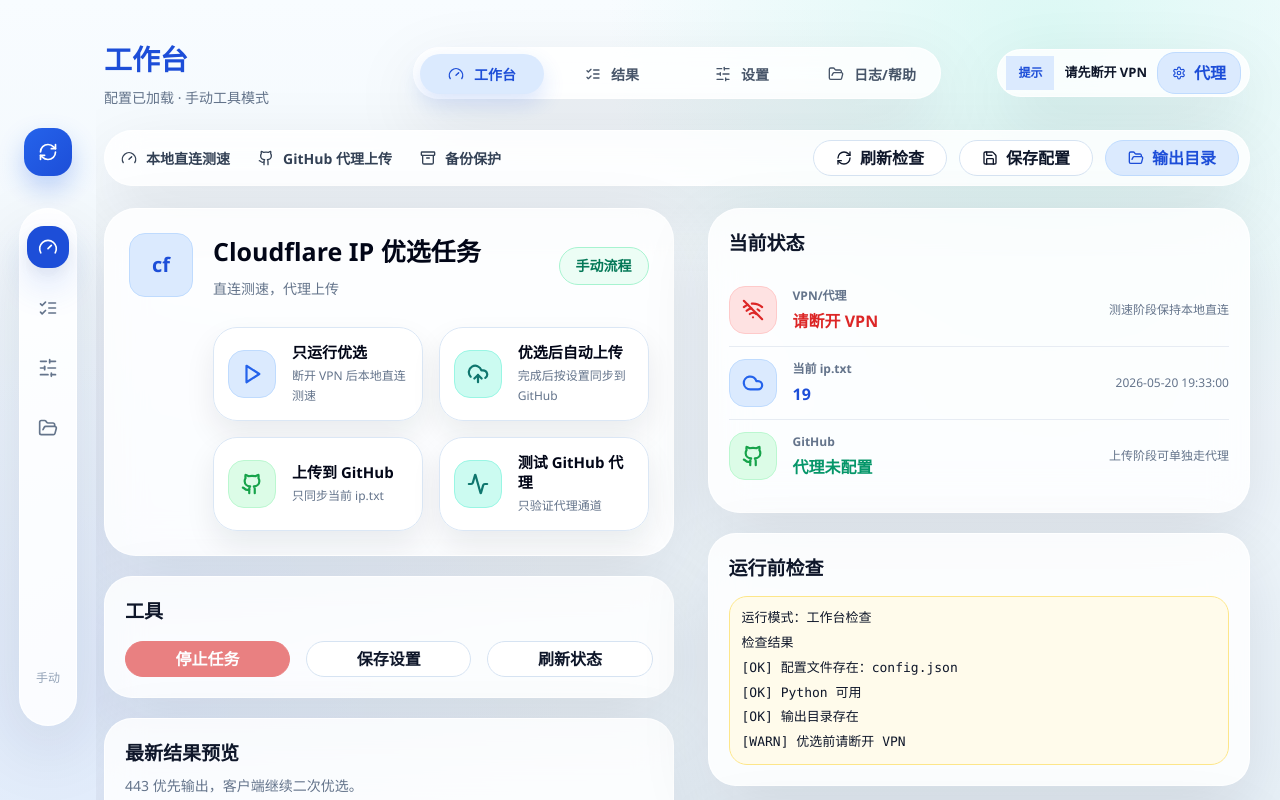
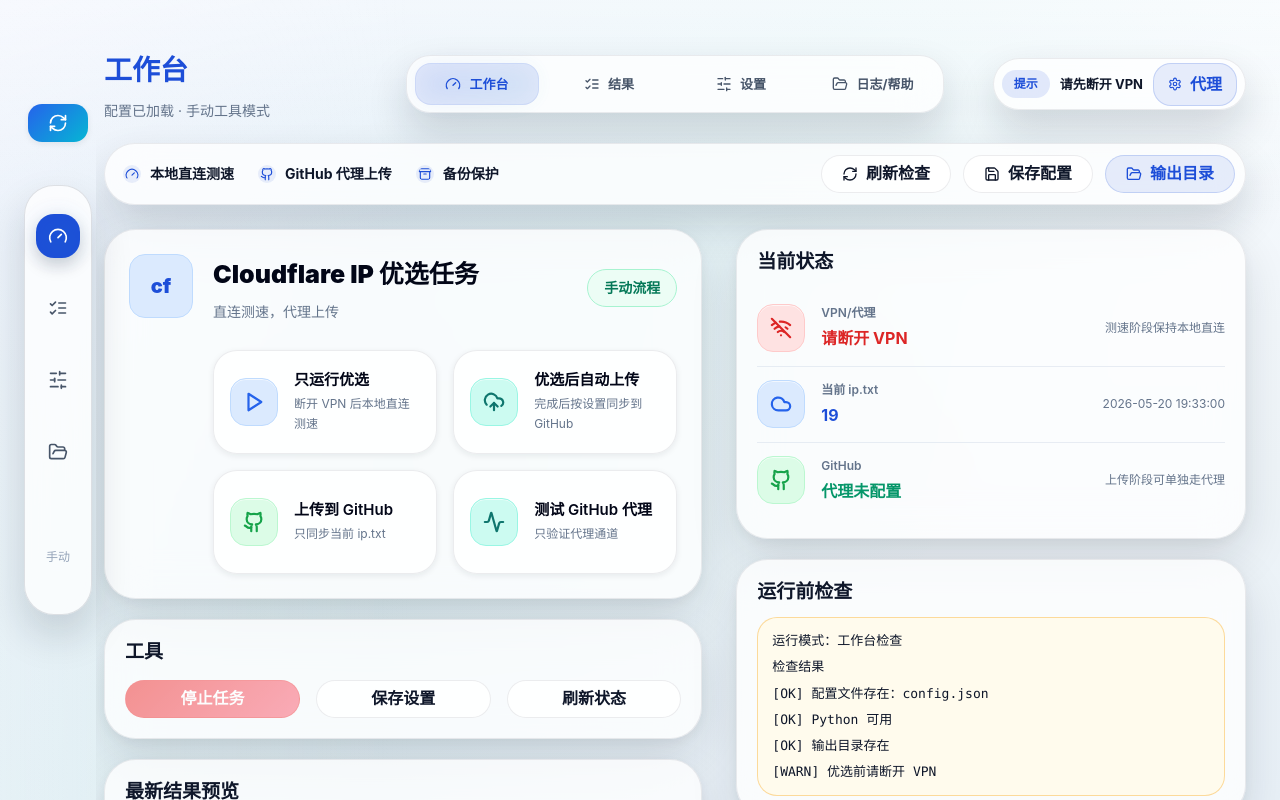
Before and after one commit to 178517877qq-sketch/xunni, a React (Vite) app: page / in a window 1280 px wide. Built offline with nearby package versions, Linux system fonts and the light colour scheme.

Commit message:
style: refine cockpit desktop polish

```diff
--- a/src/styles.css
+++ b/src/styles.css
@@ -3,15 +3,37 @@
 @tailwind utilities;
 
 :root {
-  font-family: "Microsoft YaHei UI", "Segoe UI", system-ui, sans-serif;
+  font-family: Inter, "Microsoft YaHei UI", "Segoe UI", system-ui, sans-serif;
   color: #0f172a;
   background: #eef4f8;
   letter-spacing: 0;
-  --motion-ease: cubic-bezier(0.22, 1, 0.36, 1);
-  --motion-fast: 160ms;
-  --panel-shadow: 0 24px 70px rgba(15, 23, 42, 0.1);
-  --lift-shadow: 0 18px 36px rgba(37, 99, 235, 0.16), 0 6px 14px rgba(15, 23, 42, 0.06);
-  --lift-shadow-strong: 0 22px 42px rgba(37, 99, 235, 0.2), 0 8px 18px rgba(15, 23, 42, 0.08);
+
+  --primary: #1d4ed8;
+  --primary-hover: #1e40af;
+  --primary-light: rgba(29, 78, 216, 0.12);
+  --accent: #0ea5a5;
+  --success: #22c55e;
+  --danger: #ef4444;
+  --warning: #f59e0b;
+
+  --bg-primary: #eef4f8;
+  --bg-card: rgba(255, 255, 255, 0.76);
+  --bg-card-strong: rgba(255, 255, 255, 0.9);
+  --bg-hover: rgba(15, 23, 42, 0.06);
+  --bg-field: rgba(248, 251, 255, 0.88);
+  --border: rgba(15, 23, 42, 0.12);
+  --border-light: rgba(15, 23, 42, 0.08);
+  --text-primary: #0f172a;
+  --text-secondary: #475569;
+  --text-muted: #94a3b8;
+
+  --shadow-sm: 0 2px 6px rgba(15, 23, 42, 0.08);
+  --shadow-md: 0 12px 24px rgba(15, 23, 42, 0.12);
+  --shadow-lg: 0 20px 40px rgba(15, 23, 42, 0.16);
+  --edge-glow: linear-gradient(135deg, rgba(29, 78, 216, 0.28), rgba(14, 165, 165, 0.2));
+  --panel-shadow: 0 20px 48px rgba(15, 23, 42, 0.12), 0 4px 14px rgba(15, 23, 42, 0.06);
+  --motion-ease: cubic-bezier(0.16, 1, 0.3, 1);
+  --motion-fast: 180ms;
 }
 
 * {
@@ -27,6 +49,16 @@
 
 body {
   overflow: hidden;
+  color: var(--text-primary);
+  line-height: 1.6;
+  -webkit-font-smoothing: antialiased;
+}
+
+button,
+input,
+textarea {
+  font: inherit;
+  letter-spacing: 0;
 }
 
 button {
@@ -40,91 +72,150 @@
   box-shadow: none !important;
 }
 
+button:focus-visible,
+input:focus-visible,
+textarea:focus-visible {
+  outline: 3px solid rgba(29, 78, 216, 0.24);
+  outline-offset: 3px;
+}
+
 .app-shell {
+  position: relative;
   height: 100vh;
   display: grid;
   grid-template-columns: 96px minmax(0, 1fr);
+  overflow: hidden;
   background:
-    radial-gradient(circle at 82% 4%, rgba(208, 247, 240, 0.7), transparent 34%),
-    radial-gradient(circle at 8% 85%, rgba(218, 230, 255, 0.58), transparent 34%),
-    linear-gradient(180deg, #f8fcff 0%, #e8f1f8 100%);
+    linear-gradient(135deg, rgba(29, 78, 216, 0.08) 0%, rgba(14, 165, 165, 0.07) 42%, rgba(255, 255, 255, 0) 72%),
+    linear-gradient(180deg, #f8fbff 0%, #eef4f8 58%, #e8f0f7 100%);
+}
+
+.app-shell::before {
+  content: "";
+  position: fixed;
+  inset: 0;
+  pointer-events: none;
+  background:
+    linear-gradient(90deg, rgba(255, 255, 255, 0.34), rgba(255, 255, 255, 0) 32%),
+    linear-gradient(180deg, rgba(255, 255, 255, 0.5), rgba(255, 255, 255, 0) 28%);
 }
 
 .sidebar {
   position: relative;
-  padding-top: 128px;
-  display: flex;
-  flex-direction: column;
-  align-items: center;
+  z-index: 4;
 }
 
 .sidebar-refresh {
-  width: 48px;
-  height: 48px;
+  position: fixed;
+  left: 28px;
+  top: calc(50% - 296px);
+  width: 60px;
+  height: 38px;
   display: grid;
   place-items: center;
   border: 0;
   color: white;
-  border-radius: 18px;
-  background: linear-gradient(135deg, #2563eb, #1d4ed8);
-  box-shadow: 0 12px 26px rgba(37, 99, 235, 0.28);
-  transition: transform var(--motion-fast) var(--motion-ease), box-shadow var(--motion-fast) var(--motion-ease);
+  border-radius: 14px;
+  background: linear-gradient(135deg, #2563eb, #06b6d4);
+  box-shadow: var(--shadow-sm);
+  transition:
+    transform var(--motion-fast) var(--motion-ease),
+    box-shadow var(--motion-fast) var(--motion-ease),
+    filter var(--motion-fast) var(--motion-ease);
 }
 
 .sidebar-refresh:hover {
-  transform: translateY(-2px);
-  box-shadow: var(--lift-shadow-strong);
+  transform: translateY(-1px);
+  filter: saturate(1.04);
+  box-shadow: var(--shadow-md);
+}
+
+.sidebar-refresh:active {
+  transform: translateY(0) scale(0.98);
 }
 
 .sidebar-rail {
-  margin-top: 32px;
-  width: 58px;
-  height: 518px;
-  padding: 18px 0;
+  position: fixed;
+  left: 24px;
+  top: 50%;
+  transform: translateY(-50%);
+  width: 68px;
+  min-height: 430px;
+  max-height: calc(100vh - 124px);
+  padding: 28px 0;
   display: flex;
   flex-direction: column;
   align-items: center;
-  gap: 18px;
-  border: 1px solid rgba(255, 255, 255, 0.85);
+  gap: 28px;
+  border: 1px solid var(--border);
   border-radius: 30px;
-  background: rgba(255, 255, 255, 0.84);
-  box-shadow: 0 24px 70px rgba(15, 23, 42, 0.12);
+  background: var(--bg-card);
+  box-shadow: var(--shadow-lg);
+  backdrop-filter: blur(20px);
 }
 
 .sidebar-item {
-  width: 42px;
-  height: 42px;
+  position: relative;
+  isolation: isolate;
+  width: 44px;
+  height: 44px;
   display: grid;
   place-items: center;
   border: 0;
-  border-radius: 17px;
-  color: #64748b;
+  border-radius: 18px;
+  color: var(--text-secondary);
   background: transparent;
   transition:
-    color var(--motion-fast) var(--motion-ease),
-    background var(--motion-fast) var(--motion-ease),
-    transform var(--motion-fast) var(--motion-ease),
-    box-shadow var(--motion-fast) var(--motion-ease);
+    color 220ms var(--motion-ease),
+    background 220ms var(--motion-ease),
+    transform 220ms var(--motion-ease);
 }
 
-.sidebar-item:hover,
+.sidebar-item::before {
+  content: "";
+  position: absolute;
+  inset: 3px;
+  z-index: -1;
+  border-radius: inherit;
+  background: var(--edge-glow);
+  opacity: 0;
+  filter: blur(12px);
+  transition: opacity 220ms var(--motion-ease), transform 220ms var(--motion-ease);
+}
+
+.sidebar-item:hover {
+  color: var(--text-primary);
+  background: var(--bg-hover);
+  transform: scale(1.05);
+}
+
+.sidebar-item:hover::before {
+  opacity: 0.55;
+  transform: scale(1.02);
+}
+
 .sidebar-item.active {
   color: white;
-  background: #1d4ed8;
-  box-shadow: var(--lift-shadow);
-  transform: translateY(-1px);
+  background: var(--primary);
+  box-shadow: 0 8px 16px rgba(15, 23, 42, 0.18);
+}
+
+.sidebar-item.active::before {
+  opacity: 0.62;
 }
 
 .workspace {
+  position: relative;
+  z-index: 1;
   min-width: 0;
   height: 100vh;
   overflow: auto;
-  padding: 38px 30px 26px 8px;
+  padding: 48px 34px 30px 8px;
 }
 
 .topbar {
   display: grid;
-  grid-template-columns: minmax(250px, 1fr) auto minmax(240px, 1fr);
+  grid-template-columns: minmax(240px, 1fr) auto minmax(240px, 1fr);
   align-items: center;
   gap: 20px;
 }
@@ -133,85 +224,122 @@
 .notice-pill,
 .workflow-strip,
 .glass-panel {
-  border: 1px solid rgba(255, 255, 255, 0.78);
-  background: rgba(255, 255, 255, 0.82);
-  box-shadow: 0 24px 70px rgba(15, 23, 42, 0.1);
-  backdrop-filter: blur(18px);
+  border: 1px solid var(--border-light);
+  background: var(--bg-card);
+  box-shadow: var(--shadow-lg);
+  backdrop-filter: blur(20px);
 }
 
 .page-tabs {
-  height: 52px;
-  padding: 6px;
+  height: 58px;
+  padding: 8px;
   display: flex;
-  gap: 6px;
-  border-radius: 26px;
+  align-items: center;
+  gap: 8px;
+  border-radius: 24px;
 }
 
 .page-tab {
+  position: relative;
+  isolation: isolate;
   min-width: 124px;
-  height: 40px;
-  padding: 0 18px;
+  height: 42px;
+  padding: 0 16px;
   display: inline-flex;
   align-items: center;
   justify-content: center;
-  gap: 10px;
+  gap: 8px;
   border: 0;
-  border-radius: 20px;
-  color: #475569;
+  border-radius: 16px;
+  color: var(--text-secondary);
   background: transparent;
-  font-size: 14px;
+  font-size: 13px;
   font-weight: 700;
+  white-space: nowrap;
   transition:
-    transform var(--motion-fast) var(--motion-ease),
-    background var(--motion-fast) var(--motion-ease),
-    box-shadow var(--motion-fast) var(--motion-ease),
-    color var(--motion-fast) var(--motion-ease);
+    color 220ms var(--motion-ease),
+    background 220ms var(--motion-ease),
+    transform 220ms var(--motion-ease);
+}
+
+.page-tab::before {
+  content: "";
+  position: absolute;
+  inset: 4px;
+  z-index: -1;
+  border-radius: inherit;
+  background: var(--edge-glow);
+  opacity: 0;
+  filter: blur(12px);
+  transition: opacity 220ms var(--motion-ease), transform 220ms var(--motion-ease);
 }
 
 .page-tab:hover {
-  color: #1d4ed8;
-  background: rgba(255, 255, 255, 0.92);
-  box-shadow: 0 14px 28px rgba(15, 23, 42, 0.08);
-  transform: translateY(-1px);
+  color: var(--text-primary);
+  background: var(--bg-hover);
+  transform: translateY(-1px) scale(1.04);
+}
+
+.page-tab:hover::before {
+  opacity: 0.54;
+  transform: scale(1.05);
 }
 
 .page-tab.active {
-  color: #1d4ed8;
-  background: #dbeafe;
-  box-shadow: 0 10px 22px rgba(37, 99, 235, 0.16);
+  color: var(--primary);
+  background: rgba(29, 78, 216, 0.12);
+  box-shadow: inset 0 0 0 1px rgba(29, 78, 216, 0.08);
+}
+
+.page-tab.active::before {
+  opacity: 0.32;
+}
+
+.page-tab:active,
+.sidebar-item:active,
+.action-tile:active,
+.ghost-button:active,
+.secondary-button:active,
+.soft-button:active,
+.danger-button:active {
+  transform: scale(0.98);
 }
 
 .notice-pill {
   justify-self: end;
-  height: 48px;
-  min-width: 240px;
+  height: 52px;
+  min-width: 252px;
   padding: 6px 8px;
   display: flex;
   align-items: center;
   gap: 10px;
-  border-radius: 24px;
+  border-radius: 999px;
 }
 
 .notice-pill span {
   padding: 8px 12px;
-  border-radius: 0;
-  background: #dbeafe;
-  color: #1d4ed8;
+  border-radius: 999px;
+  background: rgba(29, 78, 216, 0.12);
+  color: var(--primary);
   font-size: 12px;
   font-weight: 800;
+  line-height: 1;
 }
 
 .notice-pill strong {
+  min-width: 0;
   font-size: 13px;
   white-space: nowrap;
+  overflow: hidden;
+  text-overflow: ellipsis;
 }
 
 .notice-pill button,
 .soft-button {
-  border: 1px solid #bfdbfe;
+  border: 1px solid rgba(29, 78, 216, 0.18);
   border-radius: 18px;
-  background: #dbeafe;
-  color: #1d4ed8;
+  background: rgba(29, 78, 216, 0.1);
+  color: var(--primary);
   font-weight: 800;
   display: inline-flex;
   align-items: center;
@@ -221,73 +349,120 @@
 
 .notice-pill button {
   margin-left: auto;
+  min-width: 74px;
   padding: 8px 14px;
 }
 
 .workflow-strip {
   margin-top: 22px;
-  height: 56px;
-  padding: 8px 10px 8px 16px;
+  min-height: 62px;
+  padding: 9px 10px 9px 18px;
   display: flex;
   align-items: center;
-  gap: 28px;
-  border-radius: 28px;
+  gap: 24px;
+  border-radius: 31px;
 }
 
 .workflow-strip span {
   display: inline-flex;
   align-items: center;
   gap: 9px;
-  color: #334155;
+  min-width: 0;
+  color: var(--text-primary);
   font-size: 14px;
   font-weight: 700;
+  white-space: nowrap;
+}
+
+.workflow-strip span svg {
+  width: 18px;
+  height: 18px;
+  padding: 2px;
+  border-radius: 999px;
+  color: var(--primary);
+  background: rgba(29, 78, 216, 0.09);
 }
 
 .dashboard-grid {
-  margin-top: 0;
   display: grid;
-  grid-template-columns: minmax(520px, 1.05fr) minmax(420px, 1fr);
+  grid-template-columns: minmax(540px, 1.08fr) minmax(420px, 0.92fr);
   gap: 34px;
-  padding-bottom: 28px;
+  padding-bottom: 30px;
 }
 
 .glass-panel {
   overflow: hidden;
+  border-radius: 32px;
+  box-shadow: var(--panel-shadow);
 }
 
 .section-title {
   margin: 0;
   font-size: 19px;
   font-weight: 900;
-  color: #0f172a;
+  color: var(--text-primary);
+  line-height: 1.25;
 }
 
 .action-tile {
-  min-height: 88px;
+  position: relative;
+  isolation: isolate;
+  min-height: 104px;
   display: grid;
   grid-template-columns: 48px minmax(0, 1fr);
   gap: 16px;
   align-items: center;
-  border: 1px solid #dbe7f5;
+  border: 1px solid var(--border-light);
   border-radius: 24px;
-  background: rgba(255, 255, 255, 0.92);
-  padding: 14px;
-  box-shadow: 0 14px 30px rgba(15, 23, 42, 0.08);
+  background: rgba(255, 255, 255, 0.78);
+  padding: 16px;
+  text-align: left;
+  box-shadow: var(--shadow-sm);
+  overflow: visible;
   transition:
-    transform var(--motion-fast) var(--motion-ease),
-    box-shadow var(--motion-fast) var(--motion-ease),
-    border-color var(--motion-fast) var(--motion-ease),
-    opacity var(--motion-fast) var(--motion-ease);
+    transform 220ms var(--motion-ease),
+    border-color 220ms var(--motion-ease),
+    background 220ms var(--motion-ease),
+    opacity 220ms var(--motion-ease);
+}
+
+.action-tile::before {
+  content: "";
+  position: absolute;
+  inset: 6px;
+  z-index: -1;
+  border-radius: inherit;
+  background: var(--edge-glow);
+  opacity: 0;
+  filter: blur(12px);
+  transition: opacity 220ms var(--motion-ease), transform 220ms var(--motion-ease);
 }
 
 .action-tile:hover {
-  transform: translateY(-3px);
-  border-color: #93c5fd;
-  box-shadow: var(--lift-shadow);
+  transform: translateY(-2px) scale(1.015);
+  border-color: rgba(29, 78, 216, 0.3);
+  background: rgba(255, 255, 255, 0.92);
+}
+
+.action-tile:hover::before {
+  opacity: 0.5;
+  transform: scale(1.03);
+}
+
+.action-tile span {
+  overflow-wrap: anywhere;
 }
 
 .action-tile.is-busy {
   opacity: 0.82;
+}
+
+.badge-blue,
+.badge-cyan,
+.badge-teal,
+.badge-green,
+.badge-red {
+  box-shadow: inset 0 1px 0 rgba(255, 255, 255, 0.65);
 }
 
 .badge-blue {
@@ -319,75 +494,102 @@
 .secondary-button,
 .soft-button,
 .danger-button {
-  min-height: 36px;
-  padding: 0 22px;
-  border-radius: 18px;
+  position: relative;
+  isolation: isolate;
+  min-height: 38px;
+  min-width: 0;
+  padding: 0 20px;
+  border-radius: 19px;
   font-weight: 800;
+  white-space: nowrap;
   display: inline-flex;
   align-items: center;
   justify-content: center;
   gap: 8px;
   transition:
-    transform var(--motion-fast) var(--motion-ease),
-    box-shadow var(--motion-fast) var(--motion-ease),
-    border-color var(--motion-fast) var(--motion-ease),
-    background var(--motion-fast) var(--motion-ease),
-    color var(--motion-fast) var(--motion-ease);
+    transform 180ms var(--motion-ease),
+    border-color 180ms var(--motion-ease),
+    background 180ms var(--motion-ease),
+    color 180ms var(--motion-ease);
+}
+
+.ghost-button::before,
+.secondary-button::before,
+.soft-button::before,
+.danger-button::before {
+  content: "";
+  position: absolute;
+  inset: 3px;
+  z-index: -1;
+  border-radius: inherit;
+  opacity: 0;
+  filter: blur(12px);
+  background: var(--edge-glow);
+  transition: opacity 180ms var(--motion-ease), transform 180ms var(--motion-ease);
 }
 
 .ghost-button,
 .secondary-button {
-  border: 1px solid #d6e3f2;
-  background: white;
-  color: #0f172a;
+  border: 1px solid var(--border-light);
+  background: rgba(255, 255, 255, 0.82);
+  color: var(--text-primary);
 }
 
 .danger-button {
-  border: 1px solid #dc2626;
-  background: #dc2626;
+  border: 1px solid rgba(239, 68, 68, 0.58);
+  background: linear-gradient(135deg, #ef4444, #fb7185);
   color: white;
-  box-shadow: 0 12px 24px rgba(220, 38, 38, 0.2);
 }
 
 .ghost-button:hover,
 .secondary-button:hover,
 .soft-button:hover,
 .danger-button:hover {
-  transform: translateY(-2px);
-  box-shadow: var(--lift-shadow);
+  transform: translateY(-1px);
+}
+
+.ghost-button:hover::before,
+.secondary-button:hover::before,
+.soft-button:hover::before,
+.danger-button:hover::before {
+  opacity: 0.45;
+  transform: scale(1.03);
 }
 
 .preview-list,
 .terminal-card,
 .empty-log {
   margin-top: 14px;
-  min-height: 92px;
-  border: 1px solid #e2e8f0;
-  border-radius: 18px;
-  background: #f8fbff;
-  padding: 12px;
-  color: #0f172a;
-  font-family: Consolas, "Cascadia Mono", monospace;
+  min-height: 96px;
+  border: 1px solid var(--border-light);
+  border-radius: 20px;
+  background: var(--bg-field);
+  padding: 13px 14px;
+  color: var(--text-primary);
+  font-family: "Cascadia Mono", Consolas, monospace;
   font-size: 13px;
-  line-height: 1.45;
+  line-height: 1.55;
+  overflow: auto;
+  overflow-wrap: anywhere;
 }
 
 .terminal-card {
   display: grid;
   gap: 6px;
   align-content: start;
+  min-height: 122px;
 }
 
 .terminal-card.has-warning {
-  border-color: #fde68a;
-  background: #fffbeb;
+  border-color: rgba(245, 158, 11, 0.36);
+  background: rgba(255, 251, 235, 0.9);
 }
 
 .results-grid {
   display: grid;
-  grid-template-columns: minmax(0, 1.2fr) minmax(340px, 0.8fr);
+  grid-template-columns: minmax(0, 1.2fr) minmax(350px, 0.8fr);
   gap: 24px;
-  padding-bottom: 28px;
+  padding-bottom: 30px;
 }
 
 .backup-list {
@@ -397,10 +599,12 @@
 }
 
 .backup-item {
-  padding: 12px 14px;
-  border: 1px solid #dbe7f5;
-  border-radius: 18px;
-  background: #f8fbff;
+  position: relative;
+  isolation: isolate;
+  padding: 13px 14px;
+  border: 1px solid var(--border-light);
+  border-radius: 20px;
+  background: var(--bg-field);
   text-align: left;
   font-size: 14px;
   font-weight: 700;
@@ -408,32 +612,48 @@
   flex-direction: column;
   align-items: flex-start;
   gap: 4px;
+  overflow-wrap: anywhere;
   transition:
-    transform var(--motion-fast) var(--motion-ease),
-    box-shadow var(--motion-fast) var(--motion-ease),
-    border-color var(--motion-fast) var(--motion-ease),
-    background var(--motion-fast) var(--motion-ease);
+    transform 180ms var(--motion-ease),
+    border-color 180ms var(--motion-ease),
+    background 180ms var(--motion-ease);
+}
+
+.backup-item::before {
+  content: "";
+  position: absolute;
+  inset: 5px;
+  z-index: -1;
+  border-radius: inherit;
+  background: var(--edge-glow);
+  opacity: 0;
+  filter: blur(12px);
+  transition: opacity 180ms var(--motion-ease), transform 180ms var(--motion-ease);
 }
 
 .backup-item small {
-  color: #64748b;
+  color: var(--text-secondary);
   font-weight: 600;
 }
 
 .backup-item:hover,
 .backup-item.selected {
-  transform: translateY(-2px);
-  border-color: #93c5fd;
-  background: #e0f2fe;
-  box-shadow: var(--lift-shadow);
+  transform: translateY(-1px);
+  border-color: rgba(29, 78, 216, 0.28);
+  background: rgba(29, 78, 216, 0.08);
+}
+
+.backup-item:hover::before,
+.backup-item.selected::before {
+  opacity: 0.38;
 }
 
 .settings-row,
 .settings-line {
   margin-top: 14px;
-  min-height: 58px;
+  min-height: 64px;
   display: grid;
-  grid-template-columns: 92px minmax(0, 1fr) auto auto;
+  grid-template-columns: minmax(160px, 0.45fr) minmax(260px, 1fr) auto auto;
   gap: 12px;
   align-items: center;
 }
@@ -442,23 +662,30 @@
 .settings-line strong {
   font-size: 14px;
   min-width: 0;
-  overflow: hidden;
-  text-overflow: ellipsis;
-  white-space: nowrap;
+  overflow-wrap: anywhere;
 }
 
 .settings-row span,
 .settings-line span {
-  color: #64748b;
+  color: var(--text-secondary);
   font-size: 13px;
   min-width: 0;
 }
 
+.settings-row small,
+.settings-line small {
+  display: block;
+  margin-top: 2px;
+  line-height: 1.35;
+  color: var(--text-muted);
+  overflow-wrap: anywhere;
+}
+
 .settings-row button,
 .settings-tabs button {
-  border: 1px solid #dbe7f5;
+  border: 1px solid var(--border-light);
   border-radius: 18px;
-  background: white;
+  background: rgba(255, 255, 255, 0.82);
   min-height: 38px;
   padding: 0 18px;
   font-weight: 800;
@@ -466,32 +693,63 @@
 
 .settings-tabs {
   display: flex;
-  gap: 10px;
   justify-content: center;
-  padding-bottom: 18px;
+  gap: 8px;
+  width: max-content;
+  max-width: 100%;
+  margin: 0 auto 18px;
+  padding: 8px;
+  border: 1px solid var(--border-light);
+  border-radius: 24px;
+  background: var(--bg-card);
+  box-shadow: var(--shadow-sm);
+}
+
+.settings-tabs button {
+  min-width: 82px;
+  border: 0;
+  background: transparent;
+  color: var(--text-secondary);
+  transition:
+    color 180ms var(--motion-ease),
+    background 180ms var(--motion-ease),
+    transform 180ms var(--motion-ease);
+}
+
+.settings-tabs button:hover {
+  color: var(--text-primary);
+  background: var(--bg-hover);
+  transform: scale(1.03);
 }
 
 .settings-tabs button.active {
-  background: #dbeafe;
-  color: #1d4ed8;
+  background: rgba(29, 78, 216, 0.12);
+  color: var(--primary);
 }
 
 .settings-line {
-  grid-template-columns: minmax(0, 1.2fr) minmax(180px, 240px);
+  grid-template-columns: minmax(0, 1fr) minmax(220px, 320px);
   align-items: start;
-  padding: 12px 0;
-  border-top: 1px solid rgba(226, 232, 240, 0.85);
+  padding: 16px 0;
+  border-top: 1px solid rgba(226, 232, 240, 0.86);
 }
 
 .settings-line input {
   width: 100%;
-  border: 1px solid #cfe0f3;
+  border: 1px solid rgba(148, 163, 184, 0.34);
   border-radius: 18px;
-  background: #f8fbff;
-  min-height: 38px;
+  background: var(--bg-field);
+  min-height: 40px;
   padding: 0 14px;
   text-align: left;
   font-size: 14px;
+  color: var(--text-primary);
+}
+
+.settings-line input:focus,
+.json-editor:focus {
+  border-color: rgba(29, 78, 216, 0.46);
+  box-shadow: 0 0 0 3px rgba(29, 78, 216, 0.14);
 }
 
 .settings-fields {
@@ -499,21 +757,21 @@
 }
 
 .setting-toggle {
-  min-height: 38px;
+  min-height: 40px;
   padding: 0 14px;
   display: inline-flex;
   align-items: center;
   gap: 10px;
   justify-content: space-between;
-  border: 1px solid #cfe0f3;
+  border: 1px solid rgba(148, 163, 184, 0.34);
   border-radius: 18px;
-  background: #f8fbff;
+  background: var(--bg-field);
 }
 
 .setting-toggle input {
   width: 16px;
   height: 16px;
-  accent-color: #1d4ed8;
+  accent-color: var(--primary);
 }
 
 .editor-shell {
@@ -526,20 +784,20 @@
   display: inline-flex;
   align-items: center;
   gap: 10px;
-  color: #0f172a;
+  color: var(--text-primary);
   font-size: 14px;
   font-weight: 800;
 }
 
 .json-editor {
   width: 100%;
-  min-height: 380px;
-  border: 1px solid #cfe0f3;
-  border-radius: 18px;
-  background: #f8fbff;
+  min-height: 390px;
+  border: 1px solid rgba(148, 163, 184, 0.34);
+  border-radius: 20px;
+  background: var(--bg-field);
   padding: 14px;
-  color: #0f172a;
-  font-family: Consolas, "Cascadia Mono", monospace;
+  color: var(--text-primary);
+  font-family: "Cascadia Mono", Consolas, monospace;
   font-size: 13px;
   line-height: 1.55;
   resize: vertical;
@@ -553,33 +811,43 @@
 }
 
 .status-row {
-  min-height: 72px;
+  min-height: 76px;
   display: grid;
-  grid-template-columns: 48px minmax(0, 1fr) auto;
+  grid-template-columns: 48px minmax(0, 1fr) minmax(108px, auto);
   align-items: center;
   gap: 16px;
   padding: 12px 0;
 }
 
-.terminal-card {
-  min-height: 118px;
+.status-row > div {
+  min-width: 0;
+}
+
+.status-row > div:last-child {
+  overflow-wrap: anywhere;
 }
 
 .empty-log {
-  min-height: 80px;
+  min-height: 82px;
   display: grid;
   place-items: center;
-  color: #94a3b8;
+  color: var(--text-muted);
+  text-align: center;
 }
 
 .log-line {
   display: flex;
   gap: 10px;
+  min-width: 0;
 }
 
 .log-line span:first-child {
-  color: #64748b;
+  color: var(--text-secondary);
   white-space: nowrap;
+}
+
+.log-line span:last-child {
+  overflow-wrap: anywhere;
 }
 
 .tone-success {
@@ -595,32 +863,34 @@
 }
 
 .tone-info {
-  color: #1d4ed8;
+  color: var(--primary);
 }
 
 .tone-neutral {
-  color: #0f172a;
+  color: var(--text-primary);
 }
 
 .state-banner {
   margin-top: 14px;
   padding: 12px 16px;
-  border-radius: 18px;
-  border: 1px solid #dbe7f5;
-  background: rgba(255, 255, 255, 0.9);
-  color: #0f172a;
+  border-radius: 20px;
+  border: 1px solid var(--border-light);
+  background: var(--bg-card-strong);
+  color: var(--text-primary);
+  box-shadow: var(--shadow-sm);
+  overflow-wrap: anywhere;
 }
 
 .state-banner--error {
-  border-color: #fecaca;
-  background: #fef2f2;
+  border-color: rgba(239, 68, 68, 0.28);
+  background: rgba(254, 242, 242, 0.94);
   color: #b91c1c;
 }
 
 .page-stage {
-  margin-top: 22px;
-  padding-bottom: 28px;
-  animation: page-rise 220ms var(--motion-ease);
+  margin-top: 24px;
+  padding-bottom: 30px;
+  animation: page-rise 260ms var(--motion-ease);
 }
 
 @keyframes page-rise {
@@ -633,3 +903,28 @@
     transform: translateY(0);
   }
 }
+
+@media (max-width: 1180px) {
+  .app-shell {
+    grid-template-columns: 88px minmax(0, 1fr);
+  }
+
+  .topbar {
+    grid-template-columns: minmax(0, 1fr);
+  }
+
+  .page-tabs,
+  .notice-pill {
+    justify-self: start;
+  }
+
+  .dashboard-grid,
+  .results-grid {
+    grid-template-columns: minmax(0, 1fr);
+  }
+
+  .workflow-strip {
+    flex-wrap: wrap;
+    height: auto;
+  }
+}
```
Also changed, not shown: 1 other file (tests, documents, lock files or other folders).
